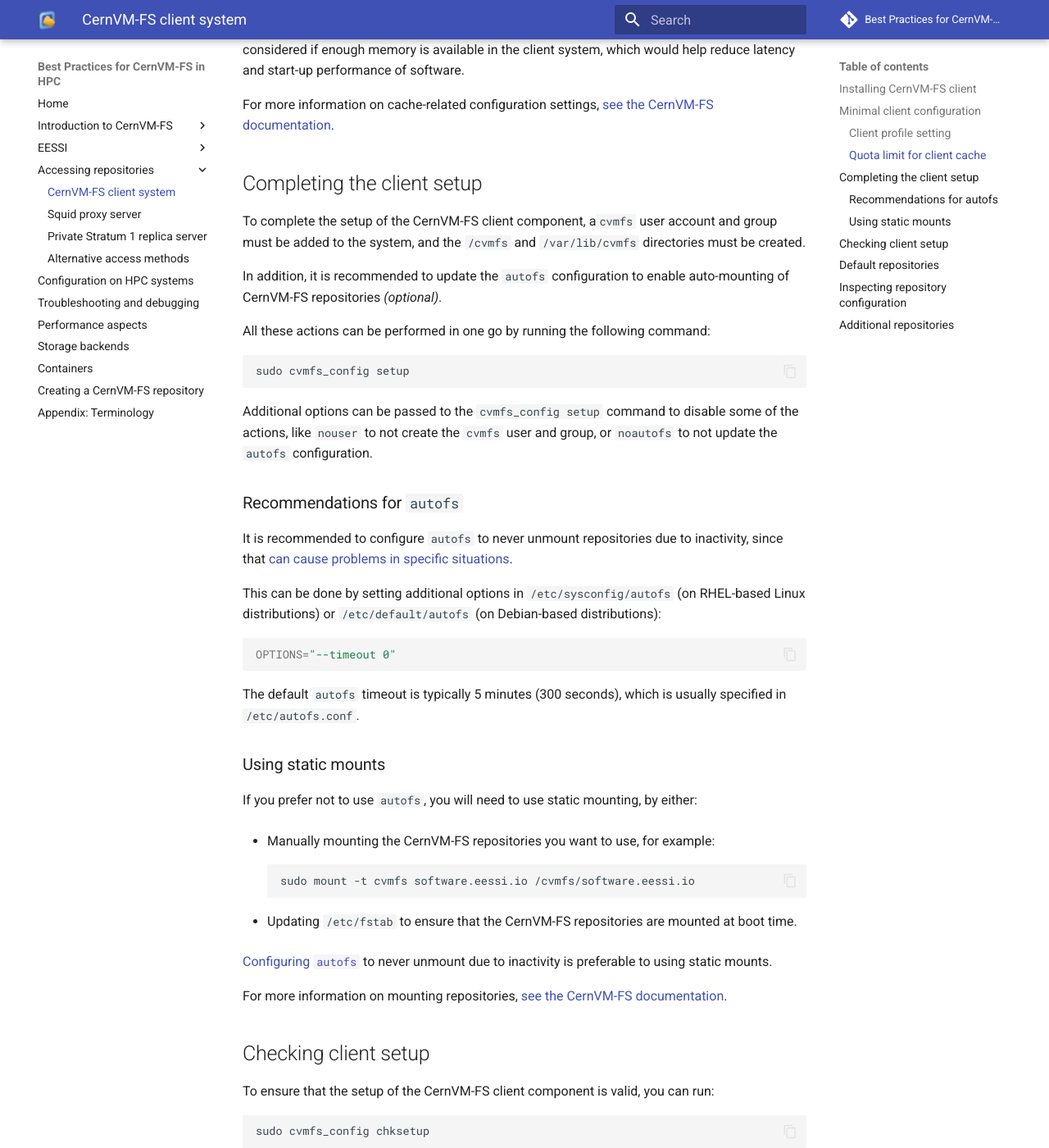
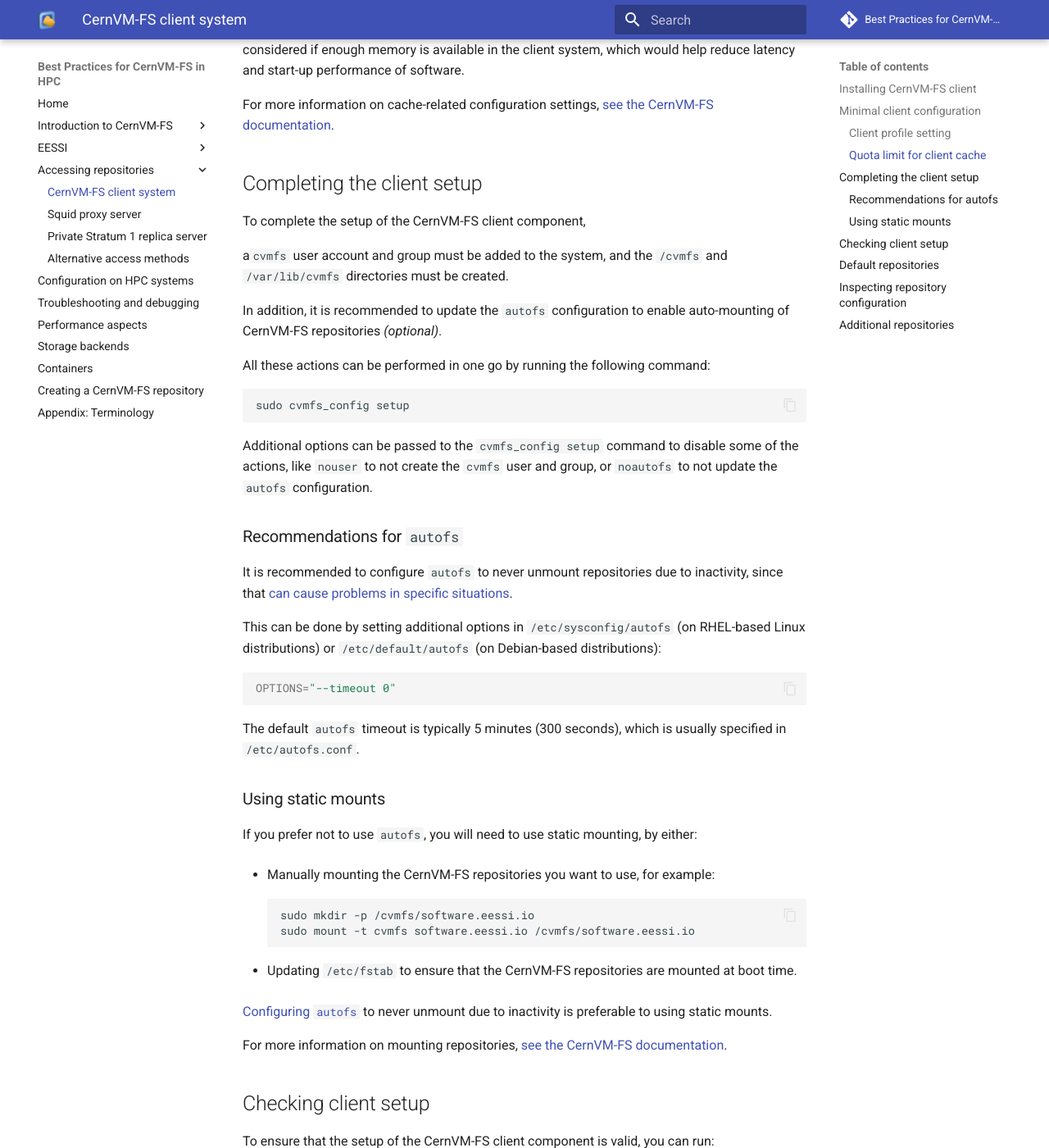
Before and after one commit to multixscale/cvmfs-tutorial-hpc-best-practices, an MkDocs documentation site: the page built from docs/access/client.md, in a window 1280 px wide and 1400 px high, scrolled down 2172 px. Shown: the whole window at 82% size. Built offline with MkDocs 1.6.1 and Material for MkDocs 9.7.7, drawn with Linux system fonts in a browser that asks for light colours; comment, search, counter and statistics services are not loaded.

Commit message:
mkdir -p before mount

````diff
--- a/docs/access/client.md
+++ b/docs/access/client.md
@@ -119,6 +119,7 @@
 ## Completing the client setup
 
 To complete the setup of the CernVM-FS client component,
+
 a`cvmfs` user account and group must be added to the system,
 and the `/cvmfs` and `/var/lib/cvmfs` directories must be created.
 
@@ -155,6 +156,7 @@
 
 * Manually mounting the CernVM-FS repositories you want to use, for example:
   ``` { .bash .copy }
+  sudo mkdir -p /cvmfs/software.eessi.io
   sudo mount -t cvmfs software.eessi.io /cvmfs/software.eessi.io
   ```
 
````
